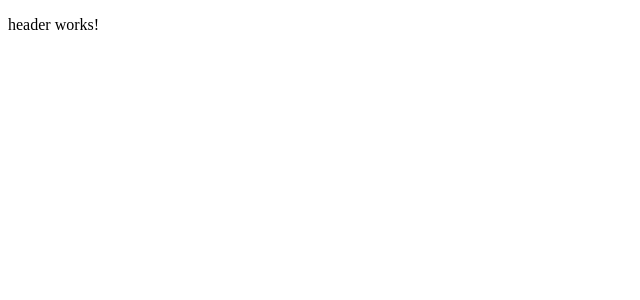
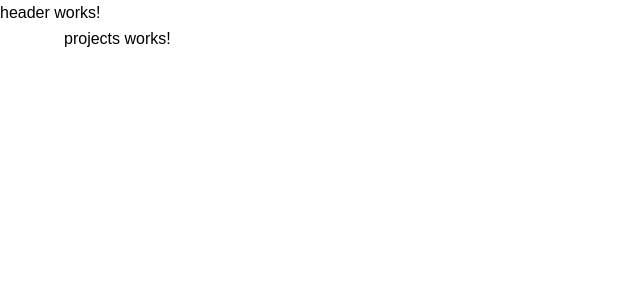
Before and after one commit to Tudor-debug819/AngularProject3, an Angular app: page / in a window 1280 px wide. Shown: the top 300 px of the page, without its empty margins (0-640 px from the left). Built offline with nearby package versions, Linux system fonts and the light colour scheme.

Commit message:
adding projects component

```diff
--- a/src/app/app.component.html
+++ b/src/app/app.component.html
@@ -1 +1,5 @@
-<app-header/>
+<app-header />
+
+<main>
+  <app-projects />
+</main>
--- a/src/app/app.component.ts
+++ b/src/app/app.component.ts
@@ -1,10 +1,11 @@
 import { Component } from '@angular/core';
 import { RouterOutlet } from '@angular/router';
 import { HeaderComponent } from "./header/header.component";
+import { ProjectsComponent } from "./projects/projects.component";
 
 @Component({
   selector: 'app-root',
-  imports: [HeaderComponent],
+  imports: [HeaderComponent, ProjectsComponent],
   templateUrl: './app.component.html',
   styleUrl: './app.component.css'
 })
--- a/src/app/home/home.component.html
+++ /dev/null
@@ -1 +0,0 @@
-<p>home works!</p>
--- /dev/null
+++ b/src/app/projects/projects.component.html
@@ -0,0 +1 @@
+<p>projects works!</p>
--- a/src/styles.css
+++ b/src/styles.css
@@ -1 +1,20 @@
 /* You can add global styles to this file, and also import other style files */
+* {
+  box-sizing: border-box;
+  margin: 0;
+  padding: 0;
+  text-decoration: none;
+}
+
+body {
+  font-family: Arial, sans-serif;
+  line-height: 1.6;
+  min-height: 100vh;
+  display: flex;
+  flex-direction: column;
+}
+
+main {
+  width: 90%;
+  margin: auto;
+}
```
Also changed, not shown: src/app/home/home.component.ts (deleted, +0 -11 lines), src/app/projects/projects.component.ts (added, +11 -0 lines), src/app/projects/projects.component.css (added).
